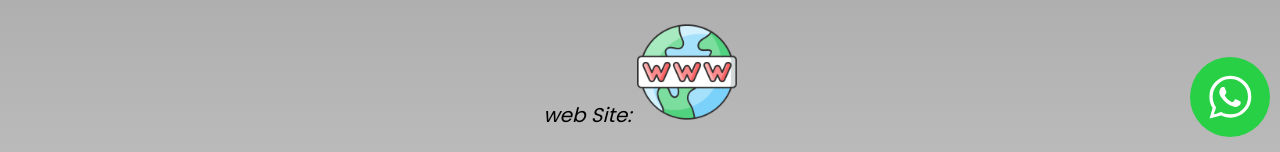
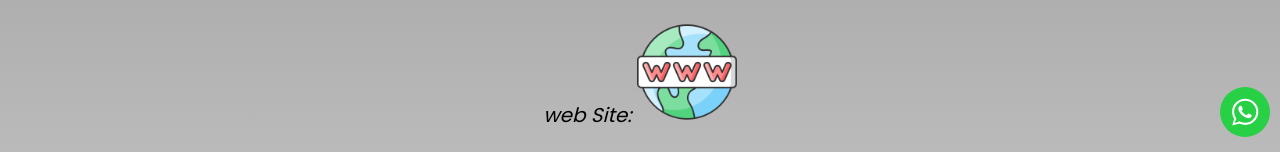
Before and after one commit to Marcello-Matos/Web-Site, a plain HTML site: page serviços.html in a window 1280 px wide. Shown: the part 646-798 px from the top of the page. Drawn offline with Linux system fonts and the light colour scheme; some packages are replaced by stand-ins of ours; a script that the page names is missing.

Commit message:
alteração

```diff
--- a/serviços.html
+++ b/serviços.html
@@ -120,7 +120,7 @@ Criação (Google Ads, Facebook Ads, Instagram Ads) para aumentar a visibilidade
    <!-- WhatsApp Button -->
    <div class="whats">
     <a href="https://api.whatsapp.com/send?phone=5511938028926&text=Olá,%20deixe%20sua%20mensagem">
-            <img src="./imagem/whatsapp.svg" width="80" alt="WhatsApp" />
+            <img src="./imagem/whatsapp.svg" width="50" alt="WhatsApp" />
 
         </a>
     </div>
```
Also changed, not shown: index.html (+1 -1 lines), sobre nós.html (+1 -1 lines).
